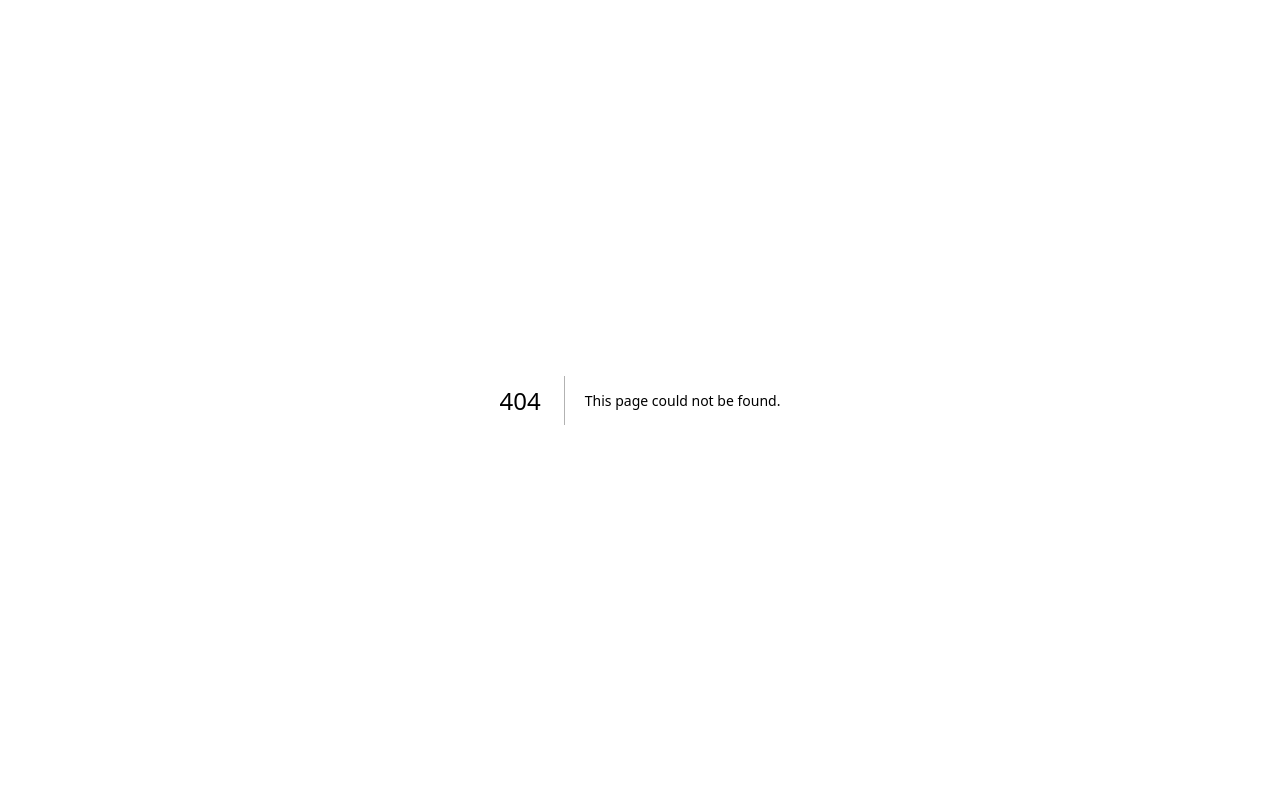
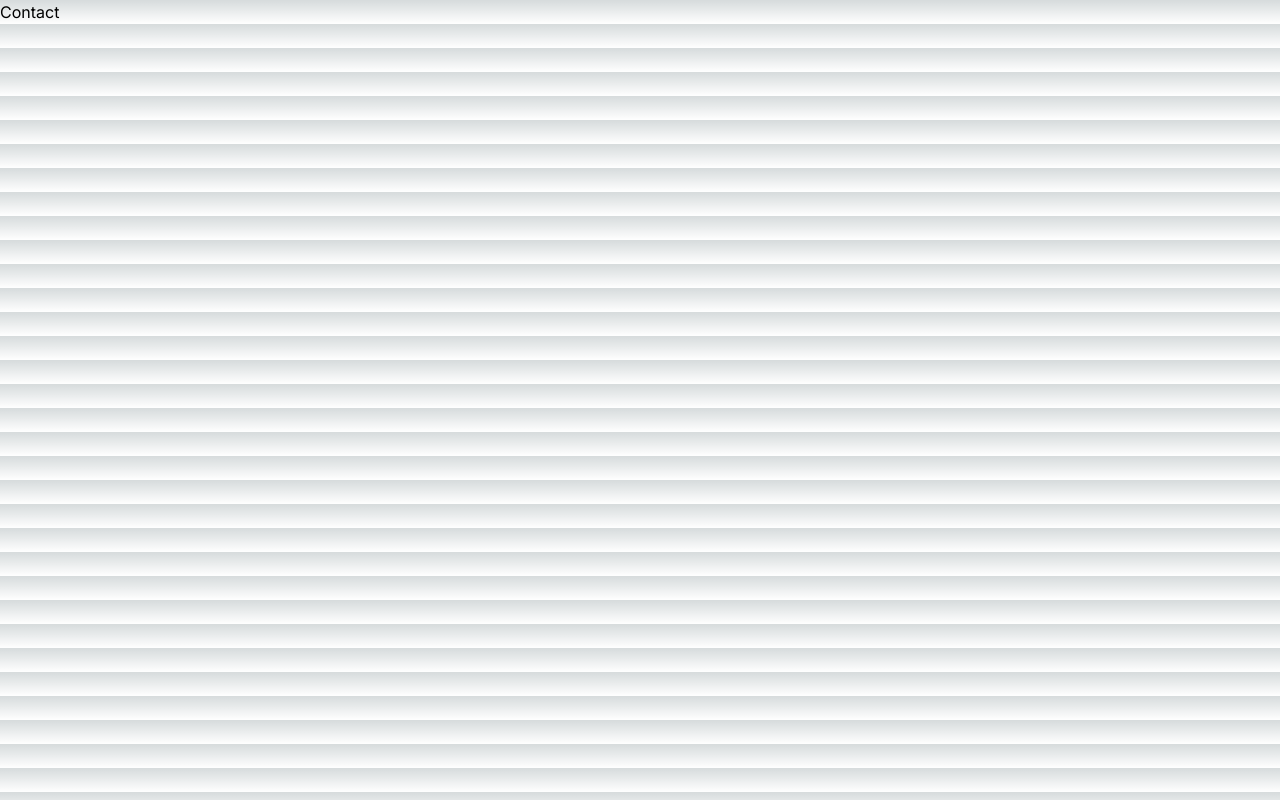
Before and after one commit to ike-tom/i-am-tomasz-next, a Next.js app: page /contact in a window 1280 px wide. Before the commit this address had no page. Built offline with nearby package versions, Linux system fonts and the light colour scheme.

Commit message:
feat: add routing

```diff
--- /dev/null
+++ b/app/about/page.tsx
@@ -0,0 +1,9 @@
+import React from 'react'
+
+function About() {
+  return (
+    <div>About</div>
+  )
+}
+
+export default About
--- /dev/null
+++ b/app/contact/page.tsx
@@ -0,0 +1,9 @@
+import React from 'react'
+
+function Contact() {
+  return (
+    <div>Contact</div>
+  )
+}
+
+export default Contact
--- /dev/null
+++ b/app/portfolio/page.tsx
@@ -0,0 +1,9 @@
+import React from 'react'
+
+function Portfolio() {
+  return (
+    <div>Portfolio</div>
+  )
+}
+
+export default Portfolio
```
Also changed, not shown: 1 other file (tests, documents, lock files or other folders).
